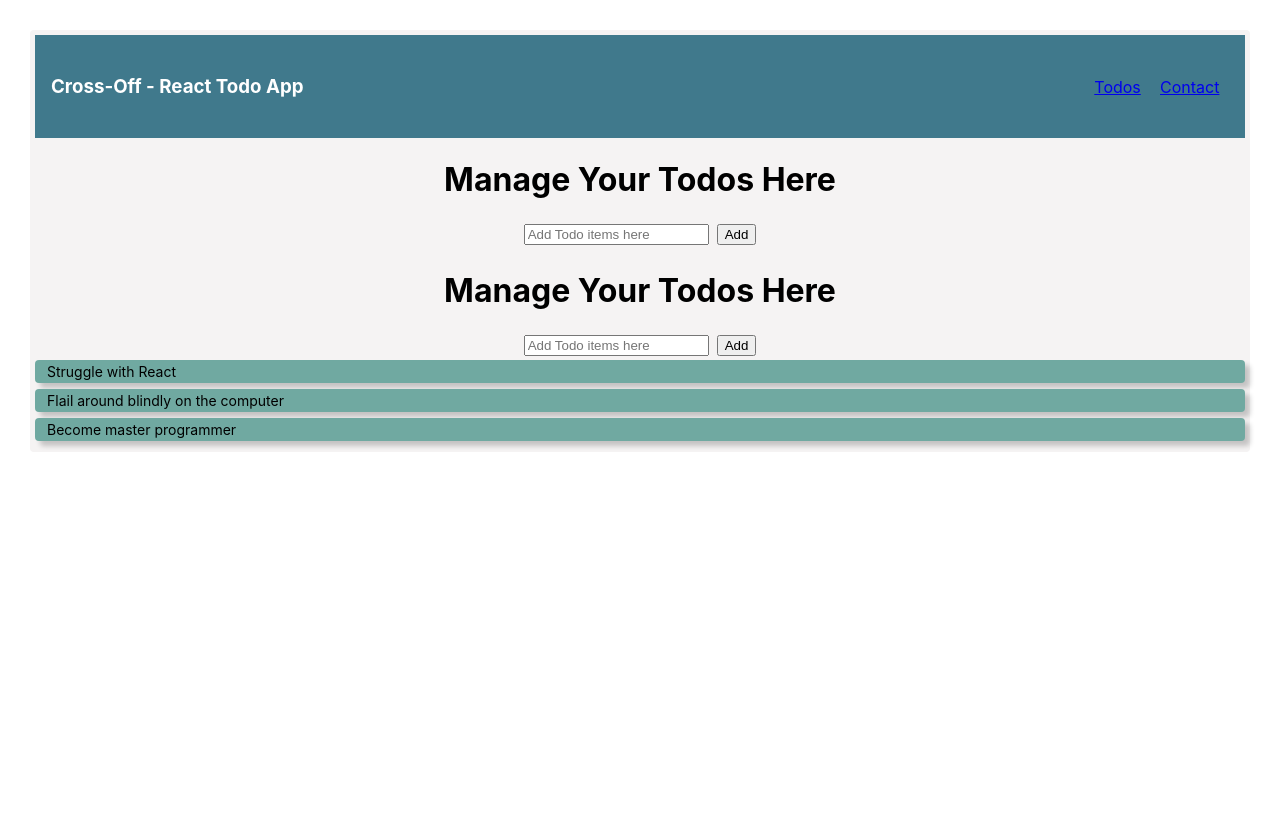
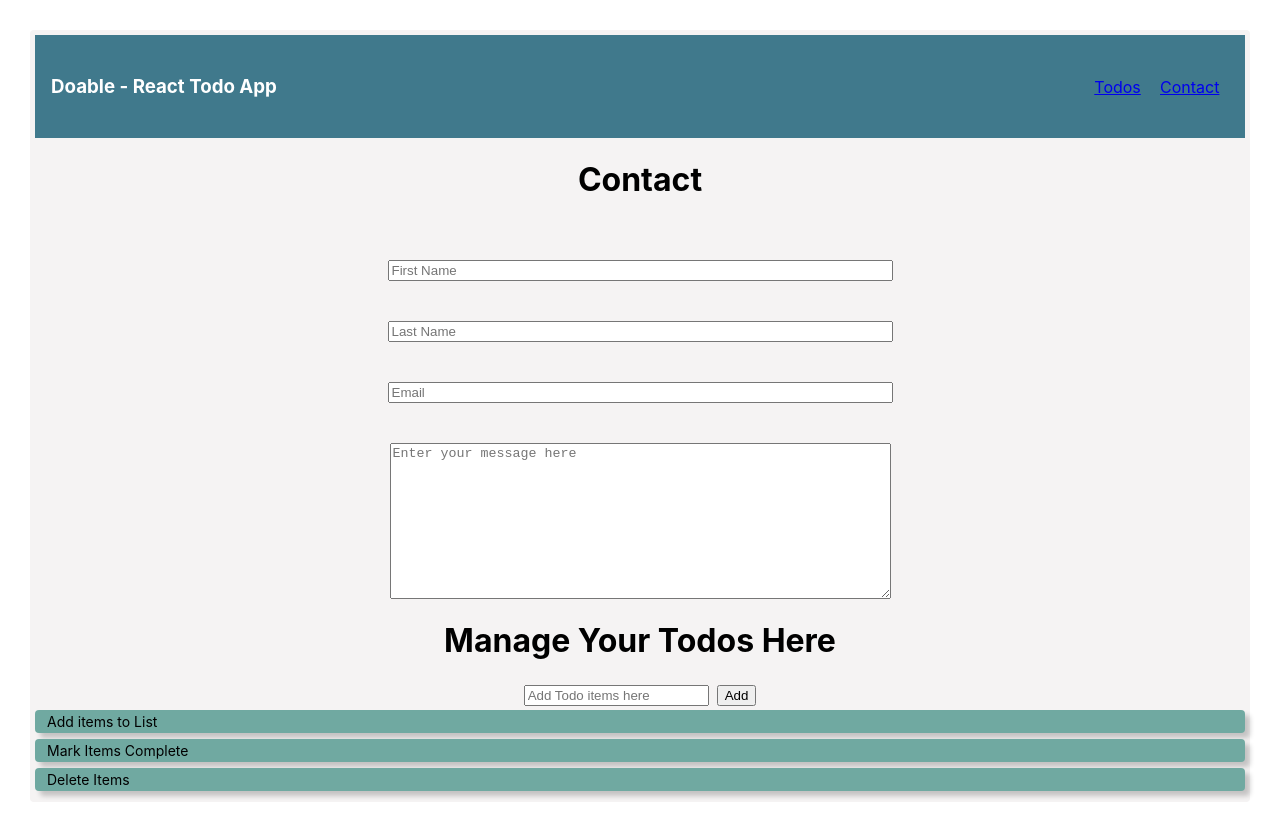
Before and after one commit to MateoNav53/Doable, a React (Create React App) app: page /#/contact in a window 1280 px wide. Shown: the top 840 px of the page. Built offline with nearby package versions, Linux system fonts and the light colour scheme.

Commit message:
Reinitialized repo b/c name change

```diff
--- a/src/App.js
+++ b/src/App.js
@@ -2,8 +2,9 @@ import React, { useState } from 'react';
 import './App.css';
 import Contact from './Contact'
 import Nav from './components/Nav'
-import { BrowserRouter as Router, Switch, Route } from 'react-router-dom'
+import { BrowserRouter as Router, HashRouter, Switch, Route } from 'react-router-dom'
 import TodoForm from './components/TodoForm';
+import { v4 as uuidv4 } from 'uuid';
 
 
 const Todo = ({ todo }) => <div className="todo">{todo.text}</div>;
@@ -11,13 +12,13 @@ const Todo = ({ todo }) => <div className="todo">{todo.text}</div>;
 function App() {
   const [todoItem, setTodoItem] = useState([
     {
-      text: "Struggle with React"
+      text: "Add items to List"
     },
     {
-      text: "Flail around blindly on the computer"
+      text: "Mark Items Complete"
     },
     {
-      text: "Become master programmer"
+      text: "Delete Items"
     },
   ])
 
@@ -27,7 +28,7 @@ function App() {
   };
 
   return (
-    <Router>
+    <HashRouter>
       <div className="App">
         <div className="todo-list">
           <Nav />
@@ -45,7 +46,7 @@ function App() {
           ))}
         </div>
       </div>
-    </Router>
+    </HashRouter>
 
   );
 }
--- a/src/Contact.js
+++ b/src/Contact.js
@@ -6,9 +6,9 @@ function Contact() {
     <div>
         <h1>Contact</h1>
         <form className="contact-form">
-            <input className="contact-item" type="text" placeholder="First Name" required />
-            <input classname="contact-item"type="text" placeholder="Last Name" required />
-            <input className="contact-item" type="email" placeholder="Email" />
+            <input className="contact-item" type="text" placeholder="First Name" size="60" required />
+            <input classname="contact-item"type="text" placeholder="Last Name" size="60" required />
+            <input className="contact-item" type="email" placeholder="Email" size="60" />
             <textarea placeholder="Enter your message here" rows="10" cols="60"></textarea>
         </form>
     </div>
--- a/src/components/Nav.js
+++ b/src/components/Nav.js
@@ -5,9 +5,9 @@ import {Link} from 'react-router-dom';
 function Nav() {
   return (
     <nav className="navbar">
-        <h3>Cross-Off - React Todo App</h3>
+        <h3>Doable - React Todo App</h3>
         <ul className="nav-links">
-            <Link to='/todos'>
+            <Link to='/'>
                 <li>Todos</li>
             </Link>
             <Link to='/contact'>
--- a/src/components/TodoForm.js
+++ b/src/components/TodoForm.js
@@ -9,7 +9,6 @@ function TodoForm({ addTodo }) {
     addTodo(value);
     setValue("");
   };
-
 
   return (
       <div>
```
